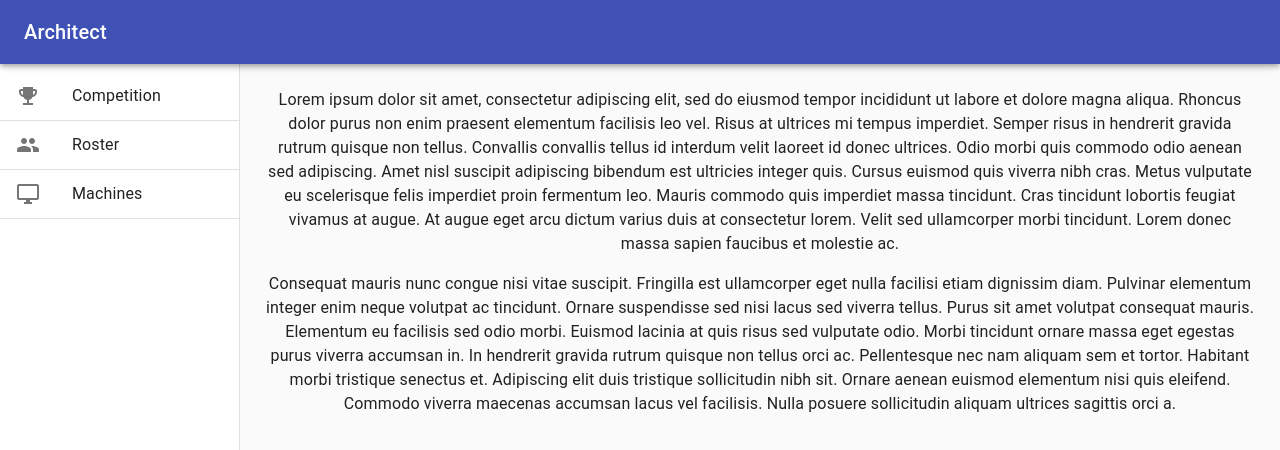
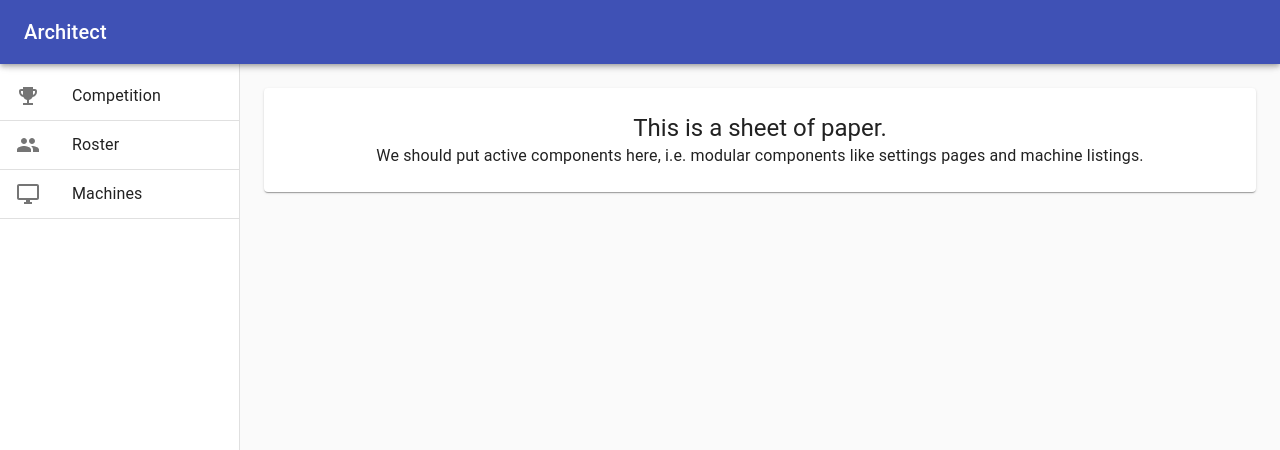
Before and after one commit to ritsec-dev/Architect, a React (Create React App) app in the folder frontend/: page / in a window 1280 px wide. Shown: the top 450 px of the page. Built offline with nearby package versions, Linux system fonts and the light colour scheme.

Commit message:
ADd modular paper to adminScene

```diff
--- a/frontend/src/components/AdminScene.js
+++ b/frontend/src/components/AdminScene.js
@@ -14,6 +14,7 @@ import MedalIcon from '@material-ui/icons/EmojiEvents'
 
 import AppBar from '@material-ui/core/AppBar';
 import Toolbar from '@material-ui/core/Toolbar';
+import Paper from '@material-ui/core/Paper'
 
 const drawerWidth = 240;
 
@@ -30,6 +31,9 @@ const useStyles = makeStyles(theme => ({
   },
   drawerPaper: {
     width: drawerWidth,
+  },
+  modularPaper: {
+    padding: theme.spacing(3, 2),
   },
   content: {
     flexGrow: 1,
@@ -79,29 +83,14 @@ export default function ClippedDrawer() {
       </Drawer>
       <main className={classes.content}>
         <div className={classes.toolbar} />
-        <Typography paragraph>
-          Lorem ipsum dolor sit amet, consectetur adipiscing elit, sed do eiusmod tempor incididunt
-          ut labore et dolore magna aliqua. Rhoncus dolor purus non enim praesent elementum
-          facilisis leo vel. Risus at ultrices mi tempus imperdiet. Semper risus in hendrerit
-          gravida rutrum quisque non tellus. Convallis convallis tellus id interdum velit laoreet id
-          donec ultrices. Odio morbi quis commodo odio aenean sed adipiscing. Amet nisl suscipit
-          adipiscing bibendum est ultricies integer quis. Cursus euismod quis viverra nibh cras.
-          Metus vulputate eu scelerisque felis imperdiet proin fermentum leo. Mauris commodo quis
-          imperdiet massa tincidunt. Cras tincidunt lobortis feugiat vivamus at augue. At augue eget
-          arcu dictum varius duis at consectetur lorem. Velit sed ullamcorper morbi tincidunt. Lorem
-          donec massa sapien faucibus et molestie ac.
-        </Typography>
-        <Typography paragraph>
-          Consequat mauris nunc congue nisi vitae suscipit. Fringilla est ullamcorper eget nulla
-          facilisi etiam dignissim diam. Pulvinar elementum integer enim neque volutpat ac
-          tincidunt. Ornare suspendisse sed nisi lacus sed viverra tellus. Purus sit amet volutpat
-          consequat mauris. Elementum eu facilisis sed odio morbi. Euismod lacinia at quis risus sed
-          vulputate odio. Morbi tincidunt ornare massa eget egestas purus viverra accumsan in. In
-          hendrerit gravida rutrum quisque non tellus orci ac. Pellentesque nec nam aliquam sem et
-          tortor. Habitant morbi tristique senectus et. Adipiscing elit duis tristique sollicitudin
-          nibh sit. Ornare aenean euismod elementum nisi quis eleifend. Commodo viverra maecenas
-          accumsan lacus vel facilisis. Nulla posuere sollicitudin aliquam ultrices sagittis orci a.
-        </Typography>
+        <Paper className={classes.modularPaper}>
+          <Typography variant="h5" component="h3">
+            This is a sheet of paper.
+          </Typography>
+          <Typography component="p">
+            We should put active components here, i.e. modular components like settings pages and machine listings.
+          </Typography>
+        </Paper>
       </main>
     </div>
   );
```
